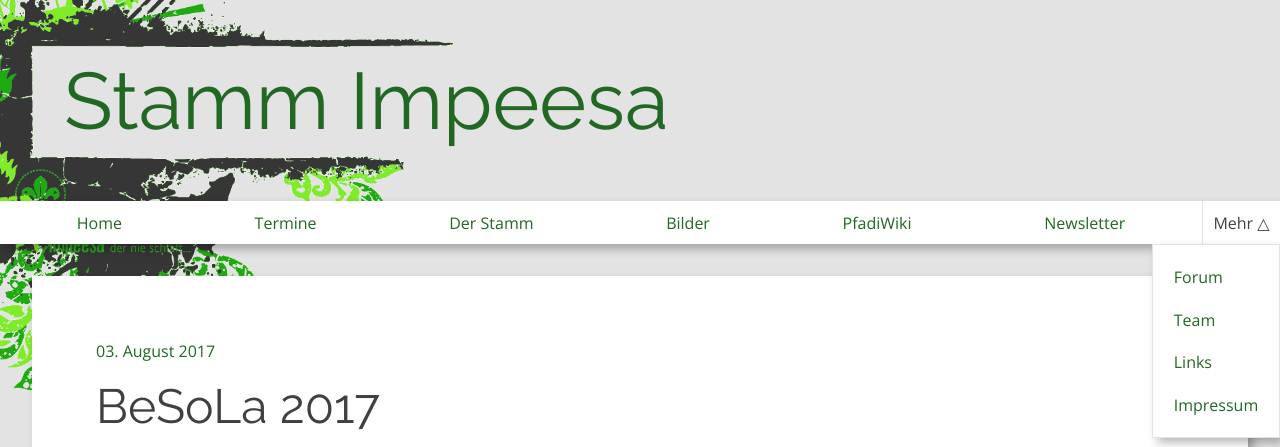
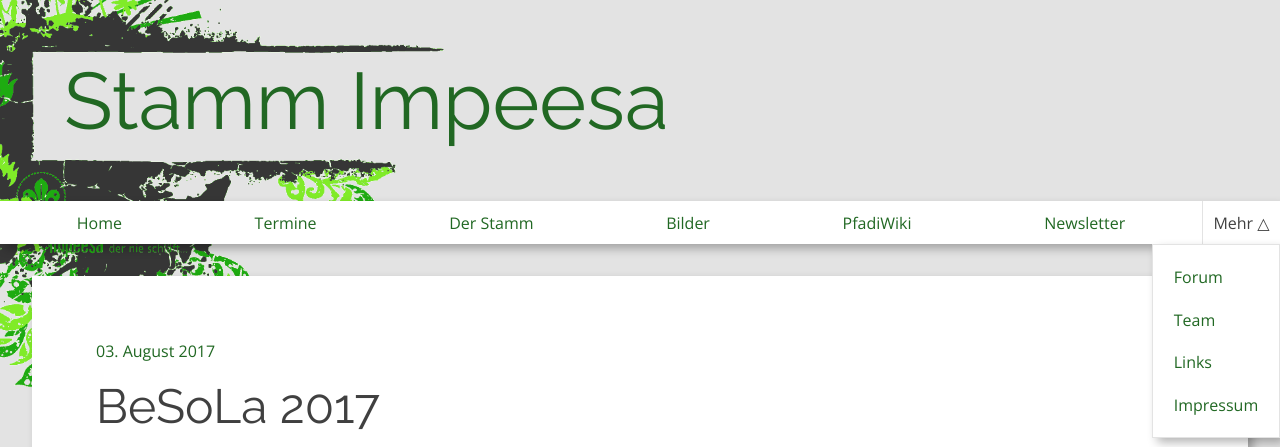
Before and after one commit to Ozin/ozin, a website: page index.html in a window 1280 px wide. Shown: the top 447 px of the page. Drawn offline with nearby package versions, Linux system fonts and the light colour scheme.

Commit message:
Change logo resize logic

```diff
--- a/index.html
+++ b/index.html
@@ -27,12 +27,8 @@
 			font-family: 'Open Sans', sans-serif;
 			font-weight: lighter;
 			padding: 0;
-			margin: 0 auto;
+			margin: 0;
 			overflow-x: hidden;
-			background-image: url("/images/logo.gif");
-			background-position: -20.8rem -18.8rem;
-			background-size: 72rem;
-			background-repeat: no-repeat;
 			min-width: 360px;
 			max-width: 1280px;
 		}
@@ -181,6 +177,22 @@
 			padding: .65rem;
 		}
 
+		header {
+			position: relative;
+		}
+
+		header::before {
+			background-image: url("/images/logo.gif");
+			background-repeat: no-repeat;
+			content: " ";
+			position: absolute;
+			z-index: -1;
+			width: 923px;
+			height: 885px;
+			transform: scale(var(--scale)) translate(-291px, -282px);
+			transform-origin: top left;
+		}
+
 		header,
 		header a {
 			margin-left: var(--page-spacing);
@@ -260,13 +272,6 @@
 			text-align: justify;
 		}
 
-		@media (min-width: 42.4375rem) {
-			body {
-				background-position: -10.35rem -8.9rem;
-				background-size: 39rem;
-			}
-		}
-
 		@media (min-width: 44rem) {
 			.menu__hidden-checkbox, .menu__sandwich-button {
 				display: none;
@@ -321,7 +326,7 @@
 			}
 
 			#menu__more-button__hidden-checkbox:not(:checked)~.menu__more-button::after {
-				content: ' ▿'
+				content: ' ▽'
 			}
 
 			#menu__more-button__hidden-checkbox~.menu__more-button::after {
@@ -356,11 +361,6 @@
 			}
 		}
 
-		@media (min-width: 80rem) {
-			body {
-				background-position-x: calc(50vw - 640px - 10.35rem);
-			}
-		}
 	</style>
 	<link href="https://fonts.googleapis.com/css?family=Open+Sans|Raleway|Roboto|Roboto+Condensed" rel="stylesheet">
 </head>
@@ -606,15 +606,31 @@
 			a.setAttribute('href', `mailto:${a.innerHTML}`);
 		});
 
-		document.querySelectorAll('input[type=checkbox].menu__hidden-checkbox').forEach(cb => {
-			cb.addEventListener('change', () => {
-				if (cb.checked) {
-					//document.body.style.overflow = 'hidden';
-				} else {
-					document.body.style.overflow = 'auto';
-				}
-			});
-		});
+		(function (){
+			const r = /([0-9]+)\s*[a-zA-Z]*]/;
+			const sizeToFloat = size => parseFloat(r.test(size) ? r.exec(size)[1] : size);
+			const getComputedStyle = ele => window.getComputedStyle(ele)
+			const rootStyle = getComputedStyle(document.documentElement);
+			const rootFontSize = _ => sizeToFloat(rootStyle.fontSize);
+			const remToPx = rem => sizeToFloat(rem) * rootFontSize()
+			const pageSpacing = remToPx(rootStyle.getPropertyValue('--page-spacing'))
+
+
+			const backgroundImageFieldHeight = 164;
+			const headerElement = document.querySelector("header");
+
+			function resizeLogo() {
+				const elementHeight = headerElement.offsetHeight;
+				const scale = (elementHeight + pageSpacing / 2) / backgroundImageFieldHeight;
+
+				headerElement.style.setProperty('--scale', scale);
+
+			}
+
+			window.addEventListener('resize', resizeLogo);
+			resizeLogo()
+		})();
+
 	</script>
 </body>
 
```
